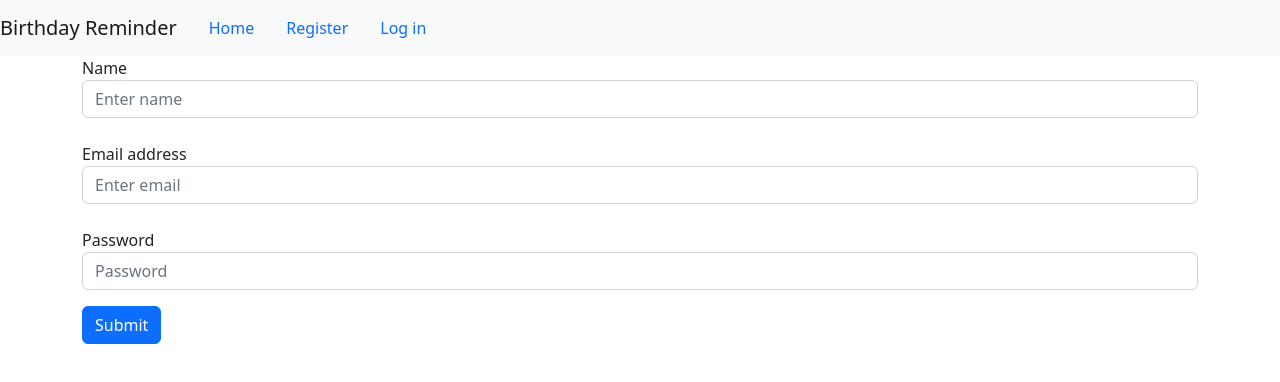
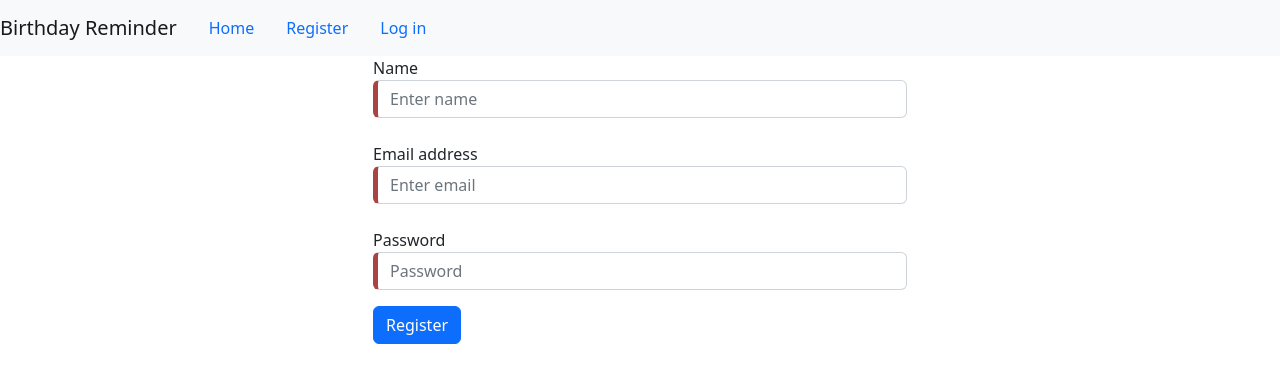
Before and after one commit to andonovangel/birthday-reminder-app-frontend, an Angular app: page /register in a window 1280 px wide. Shown: the top 382 px of the page. Built offline with nearby package versions, Linux system fonts and the light colour scheme.

Commit message:
register validation

```diff
--- a/src/app/login/login.component.html
+++ b/src/app/login/login.component.html
@@ -24,10 +24,10 @@
               Password is required
           </div>
           <div *ngIf="formGroup.controls['password'].errors?.['minlength']">
-              Body can have minimum 10 characters
+              Body can have minimum 8 characters
           </div>
           <div *ngIf="formGroup.controls['password'].errors?.['maxlength']">
-              Body can have maximum 64 characters
+              Body can have maximum 20 characters
           </div>
         </div>
         <div *ngIf="formGroup.controls['password'].invalid" class="error">
--- a/src/app/login/login.component.ts
+++ b/src/app/login/login.component.ts
@@ -29,8 +29,8 @@ export class LoginComponent implements OnInit {
       password: new FormControl('', [
         Validators.required,
         Validators.pattern(/^(?=.*[A-Z])(?=.*[a-z])(?=.*\d)(?=.*[@#$%^&+=!]).*$/),
-        Validators.minLength(10),
-        Validators.maxLength(64)
+        Validators.minLength(8),
+        Validators.maxLength(20)
       ])
     })
   }
--- a/src/app/register/register.component.html
+++ b/src/app/register/register.component.html
@@ -1,15 +1,56 @@
-<form>
+<div class="container w-50">
+  <form [formGroup]="formGroup" (ngSubmit)="onSubmit()">
     <div class="form-group mb-4">
       <label for="exampleInputName1">Name</label>
-      <input [(ngModel)]="registerUserData.name" name="name" type="name" class="form-control" id="exampleInputName1" aria-describedby="nameHelp" placeholder="Enter name">
+      <input type="name" class="form-control" id="exampleInputName1" aria-describedby="nameHelp" placeholder="Enter name"
+              formControlName="name" required>
+      <div *ngIf="formGroup.controls['name'].invalid && (formGroup.controls['name'].dirty || formGroup.controls['name'].touched || submitted)" class="error">
+        <div *ngIf="formGroup.controls['name'].errors?.['required']">
+          Name is required
+        </div>
+        <div *ngIf="formGroup.controls['name'].errors?.['maxlength']">
+          Name can have maximum 20 characters
+        </div>
+        <div *ngIf="nameError" class="error">
+          {{ nameError }}
+        </div>
+      </div>
     </div>
     <div class="form-group mb-4">
       <label for="exampleInputEmail1">Email address</label>
-      <input [(ngModel)]="registerUserData.email" name="email" type="email" class="form-control" id="exampleInputEmail1" aria-describedby="emailHelp" placeholder="Enter email">
+      <input type="email" class="form-control" id="exampleInputEmail1" aria-describedby="emailHelp" placeholder="Enter email"
+              formControlName="email" required>
+      <div *ngIf="formGroup.controls['email'].invalid && (formGroup.controls['email'].dirty || formGroup.controls['email'].touched || submitted)" class="error">
+        <div *ngIf="formGroup.controls['email'].errors?.['required']">
+          Email is required
+        </div>
+        <div *ngIf="formGroup.controls['email'].errors?.['pattern']">
+          Wrong pattern for email
+        </div>
+        <div *ngIf="emailError" class="error">
+          {{ emailError }}
+        </div>
+      </div>
     </div>
     <div class="form-group mb-3">
       <label for="exampleInputPassword1">Password</label>
-      <input [(ngModel)]="registerUserData.password" name="password" type="password" class="form-control" id="exampleInputPassword1" placeholder="Password">
+      <input type="password" class="form-control" id="exampleInputPassword1" placeholder="Password"
+              formControlName="password" required>
+      <div *ngIf="formGroup.controls['password'].invalid && (formGroup.controls['password'].dirty || formGroup.controls['password'].touched || submitted)" class="error">
+        <div *ngIf="formGroup.controls['password'].errors?.['required']">
+          Password is required
+        </div>
+        <div *ngIf="formGroup.controls['password'].errors?.['minlength']">
+          Password can have minimum 8 characters
+        </div>
+        <div *ngIf="formGroup.controls['password'].errors?.['maxlength']">
+          Password can have maximum 20 characters
+        </div>
+        <div *ngIf="formGroup.controls['password'].errors?.['pattern']">
+          Wrong pattern for password
+        </div>
+      </div>
     </div>
-    <button (click)="registerUser()" type="submit" class="btn btn-primary">Submit</button>
+    <button type="submit" class="btn btn-primary">Register</button>
 </form>
+</div>
--- a/src/app/register/register.component.scss
+++ b/src/app/register/register.component.scss
@@ -0,0 +1,18 @@
+.ng-valid[required],
+.ng-valid.required {
+    border-left: 5px solid #42A948;
+}
+
+.ng-invalid:not(form) {
+    border-left: 5px solid #a94442;
+}
+
+.error-input {
+    border: 0.15rem solid #a94442;
+}
+
+.error {
+    margin-top: 0.5rem;
+    font-size: 0.8rem;
+    color: #a94442;
+}
--- a/src/app/register/register.component.ts
+++ b/src/app/register/register.component.ts
@@ -1,6 +1,7 @@
 import { Component, OnInit } from '@angular/core';
 import { AuthService } from '../auth/auth.service';
 import { Router } from '@angular/router';
+import { FormControl, FormGroup, Validators } from '@angular/forms';
 
 @Component({
   selector: 'app-register',
@@ -8,22 +9,57 @@ import { Router } from '@angular/router';
   styleUrls: ['./register.component.scss']
 })
 export class RegisterComponent implements OnInit{
-  registerUserData: any = {}
+  public formGroup! : FormGroup
+  public emailError: string | undefined
+  public nameError: string | undefined
+  public submitted: boolean = false;
 
   constructor(private auth: AuthService, private router: Router) {}
 
   ngOnInit(): void {
+    this.formGroup = new FormGroup({
+      name: new FormControl('', [
+        Validators.required,
+        Validators.maxLength(20)
+      ]),
+      email: new FormControl('', [
+        Validators.required,
+        Validators.pattern('^[a-z0-9._%+-]+@[a-z0-9.-]+\\.[a-z]{2,4}$'),
+      ]),
+      password: new FormControl('', [
+        Validators.required,
+        Validators.pattern(/^(?=.*[A-Z])(?=.*[a-z])(?=.*\d)(?=.*[@#$%^&+=!]).*$/),
+        Validators.minLength(8),
+        Validators.maxLength(20)
+      ])
+    })
   }
 
-  registerUser() {
-    this.auth.registerUser(this.registerUserData).subscribe({
+  onSubmit() {
+    if (this.formGroup.invalid) {
+      this.submitted = true
+    } else {
+      console.log(this.formGroup.value)
+      this.auth.registerUser(this.formGroup.value).subscribe({
         next: res => {
           console.log(res)
           this.router.navigate(['/welcome'])
         },
         error: err => {
           console.log(err)
+
+          if (err.error.errors['email']) {
+            this.emailError = err.error.errors['email']
+            this.formGroup.controls['email'].setErrors({'incorrect': true})
+          }
+
+          if (err.error.errors['name']) {
+            this.nameError = err.error.errors['name']
+
+            this.formGroup.controls['name'].setErrors({'incorrect': true})
+          }
         },
       })
     }
   }
+}
```
Lines whose indentation alone changed are shown as unchanged.
